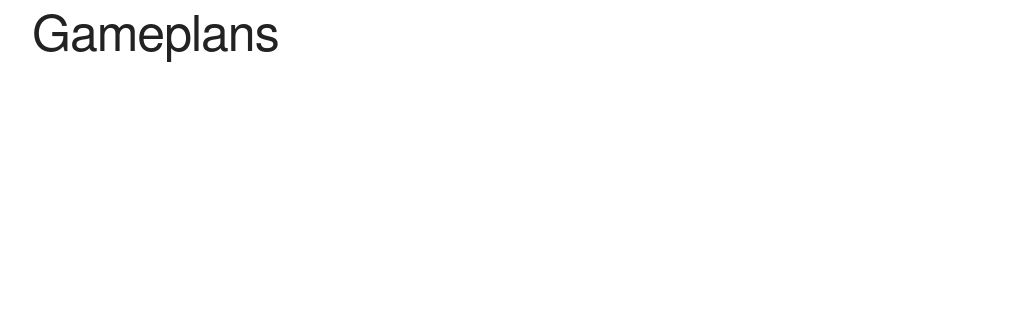
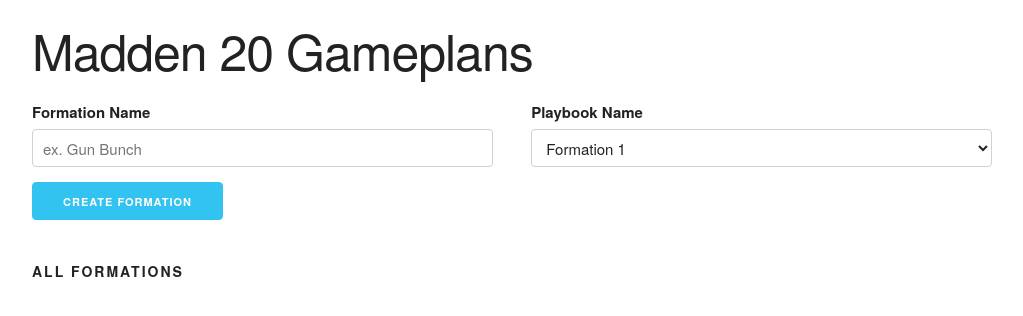
Before and after one commit to stuart-hahn/gameplan-frontend, a plain HTML site: page index.html in a window 1280 px wide. Shown: the whole page, without its empty margins (128-1151 px from the left). Drawn offline with Linux system fonts and the light colour scheme.

Commit message:
create new formation form and add basic styling

```diff
--- a/index.html
+++ b/index.html
@@ -11,7 +11,33 @@
 </head>
 <body>
     <div class="container">
-        <h1>Gameplans</h1>
+        <section class="header">
+            <h1>Madden 20 Gameplans</h1>
+        </section>
+
+        <div class="newFormationForm">
+            <form>
+                <div class="row">
+                <div class="six columns">
+                    <label for="formationName">Formation Name</label>
+                    <input class="u-full-width" type="text" placeholder="ex. Gun Bunch" id="formationName">
+                </div>
+                <div class="six columns">
+                    <label for="playbookName">Playbook Name</label>
+                    <select class="u-full-width" id="playbookName">
+                    <option value="Option 1">Formation 1</option>
+                    <option value="Option 2">Formation 2</option>
+                    <option value="Option 3">Formation 3</option>
+                    </select>
+                </div>
+                </div>
+                <input class="button-primary" type="submit" value="Create Formation">
+            </form>
+        </div>
+
+        <div class="formationsContainer">
+            <h6 class="sectionHeader">All Formations</h6>
+        </div>
     </div>
 </body>
 </html>
--- a/styles/skeleton.css
+++ b/styles/skeleton.css
@@ -126,12 +126,18 @@
   font-weight: 400;
   font-family: "Raleway", "HelveticaNeue", "Helvetica Neue", Helvetica, Arial, sans-serif;
   color: #222; }
+.sectionHeader {
+  text-transform: uppercase;
+  font-size: 1.4rem;
+  letter-spacing: .2rem;
+  font-weight: 600;
+}
 
 
 /* Typography
 –––––––––––––––––––––––––––––––––––––––––––––––––– */
 h1, h2, h3, h4, h5, h6 {
-  margin-top: 0;
+  margin-top: 2rem;
   margin-bottom: 2rem;
   font-weight: 300; }
 h1 { font-size: 4.0rem; line-height: 1.2;  letter-spacing: -.1rem;}
```
